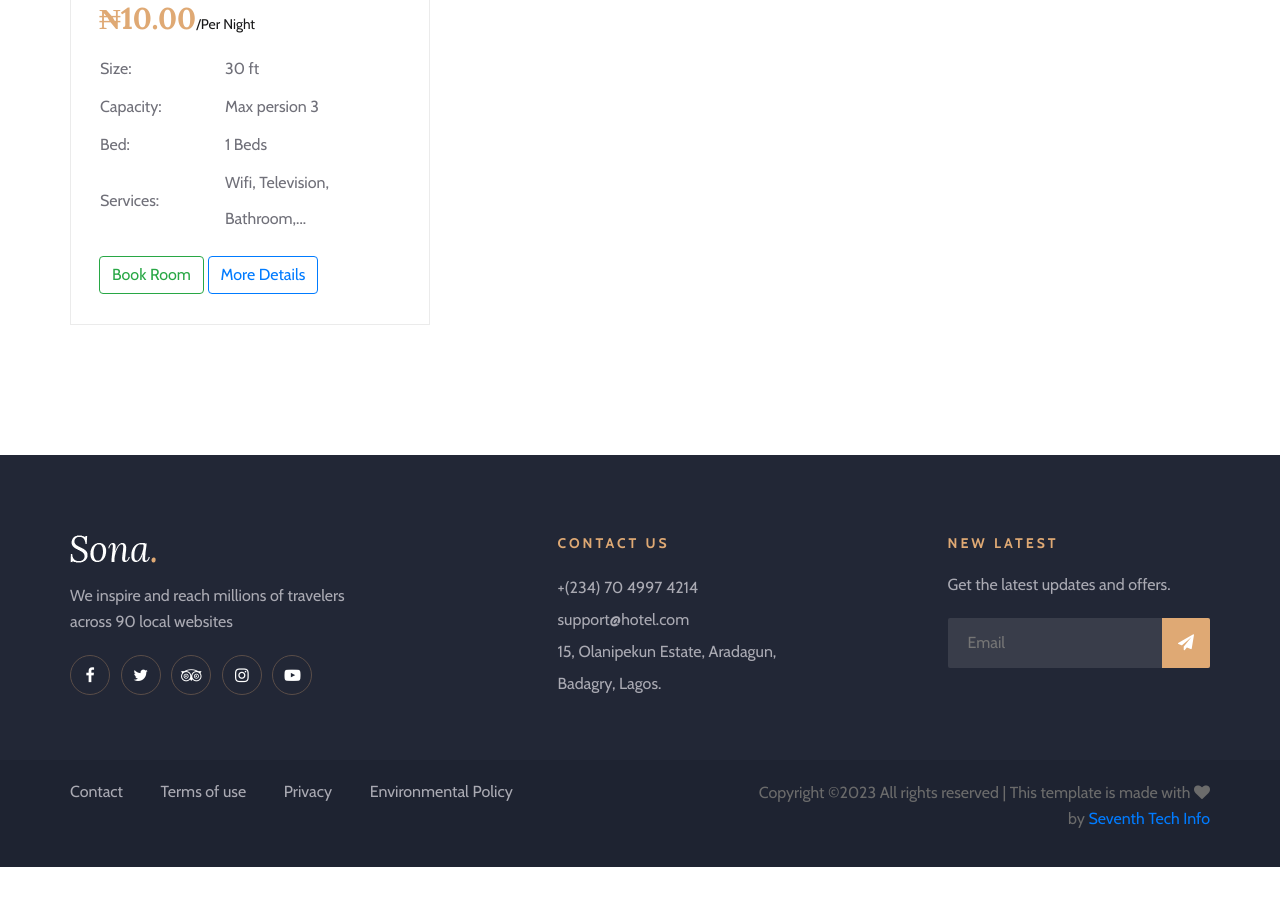
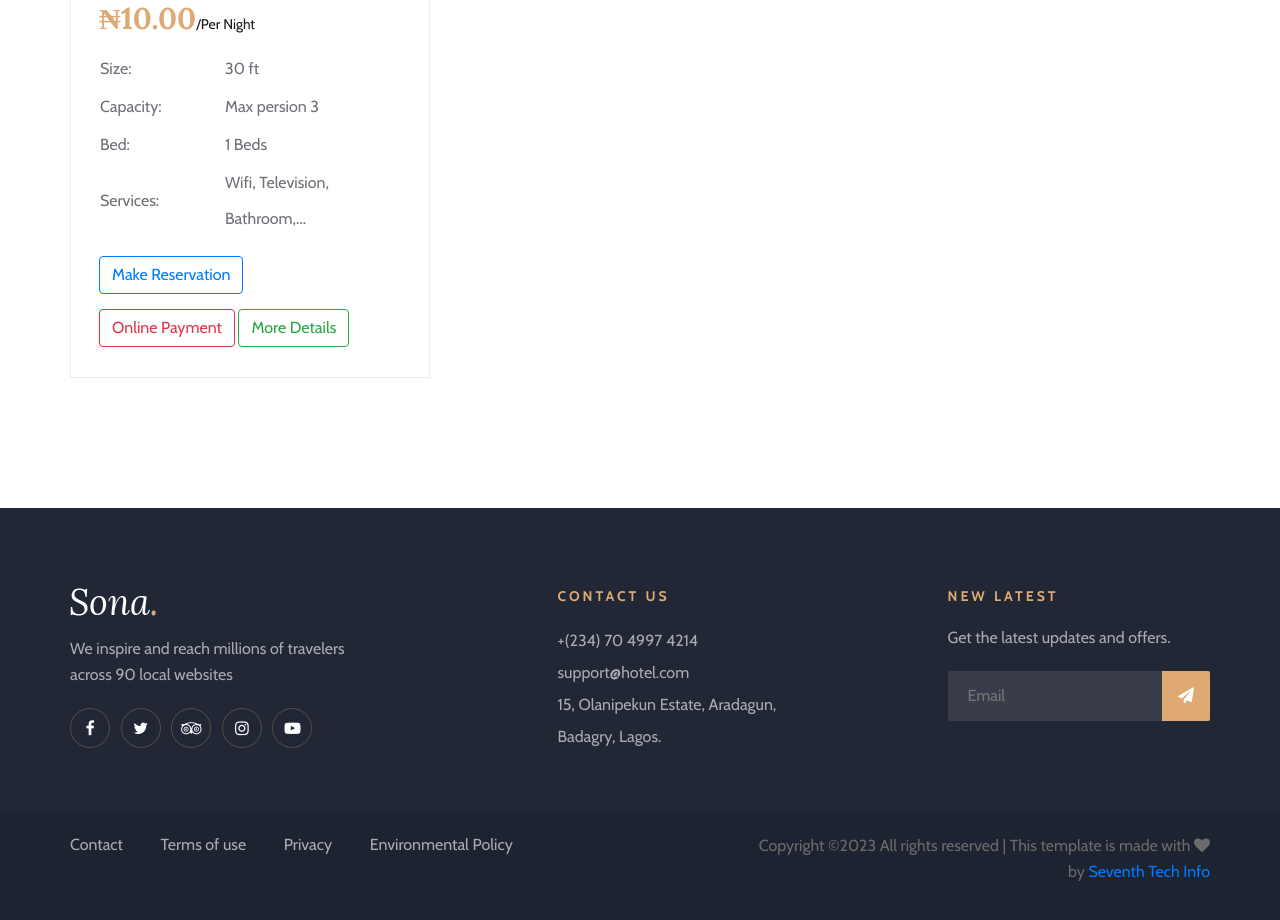
Before and after one commit to officialalkenes/hrm, a Django app: page /all-rooms in a window 1280 px wide. Shown: the part 741-1661 px from the top of the page. Before the commit the page ends 1608 px from the top, so only its background shows below. Run offline with Django 4.2, Linux system fonts and the light colour scheme; tables that the repository leaves empty hold one stand-in row (values such as "Sample post"); grey boxes marked "Sample" are stand-in pictures; some libraries are stand-ins or nearby versions.

Commit message:
chore: modify book view

```diff
--- a/apps/hotel/views.py
+++ b/apps/hotel/views.py
@@ -308,12 +308,13 @@ def book_room(request, slug):
                 booking.save()
                 room.is_available = False
                 room.save()
-                context = {
-                    "booking": booking,
-                    "paystack_public_key": settings.PAYSTACK_PUBLIC_KEY,
-                }
                 messages.success(request, "Room has been Booked Successfully.")
-                return render(request, "hotel/initiate_payment.html", context)
+                return redirect("hotel:book-room")
+                # context = {
+                #     "booking": booking,
+                #     "paystack_public_key": settings.PAYSTACK_PUBLIC_KEY,
+                # }
+                # return render(request, "hotel/initiate_payment.html", context)
             else:
                 messages.error(
                     request, "Sorry! Room has already been booked for selected date."
--- a/templates/dashboard/dashboard.html
+++ b/templates/dashboard/dashboard.html
@@ -4,7 +4,7 @@
 
 {% block content %}
 
-<h5 class="pb-1 mb-4">Popular Rooms</h5>
+<h5 class="pb-1 mb-4">Guest Detail</h5>
 <div class="row mb-5">
   {% for room in rooms %}
   <div class="col-md-6 col-xl-4 my-2">
--- a/templates/hotel/available-rooms.html
+++ b/templates/hotel/available-rooms.html
@@ -55,7 +55,8 @@
                                     </tr>
                                 </tbody>
                             </table>
-                            <a href="{% url 'hotel:book-room' room.slug %}" class="btn btn-outline-success">Book Room</a>
+                            <a href="{% url 'hotel:book-room' room.slug %}" class="btn btn-outline-success">Make Reservation</a>
+                            <a href="{% url 'hotel:book-room' room.slug %}" class="btn btn-outline-success">Book and Pay Online Room</a>
                             <a href="{% url 'hotel:room-detail' room.slug %}" class="btn btn-outline-primary">More Details</a>
                         </div>
                     </div>
--- a/templates/hotel/rooms.html
+++ b/templates/hotel/rooms.html
@@ -54,8 +54,11 @@
                                     </tr>
                                 </tbody>
                             </table>
-                            <a href="{% url 'hotel:book-room' room.slug %}" class="btn btn-outline-success">Book Room</a>
-                            <a href="{% url 'hotel:room-detail' room.slug %}" class="btn btn-outline-primary">More Details</a>
+                            <p>
+                                <a href="{% url 'hotel:book-room' room.slug %}" class="btn btn-outline-primary">Make Reservation</a>
+                            </p>
+                            <a href="{% url 'hotel:book-room' room.slug %}" class="btn btn-outline-danger">Online Payment</a>
+                            <a href="{% url 'hotel:room-detail' room.slug %}" class="btn btn-outline-success">More Details</a>
                         </div>
                     </div>
                 </div>
```
Also changed, not shown: apps/invoice/models.py (+5 -4 lines).
